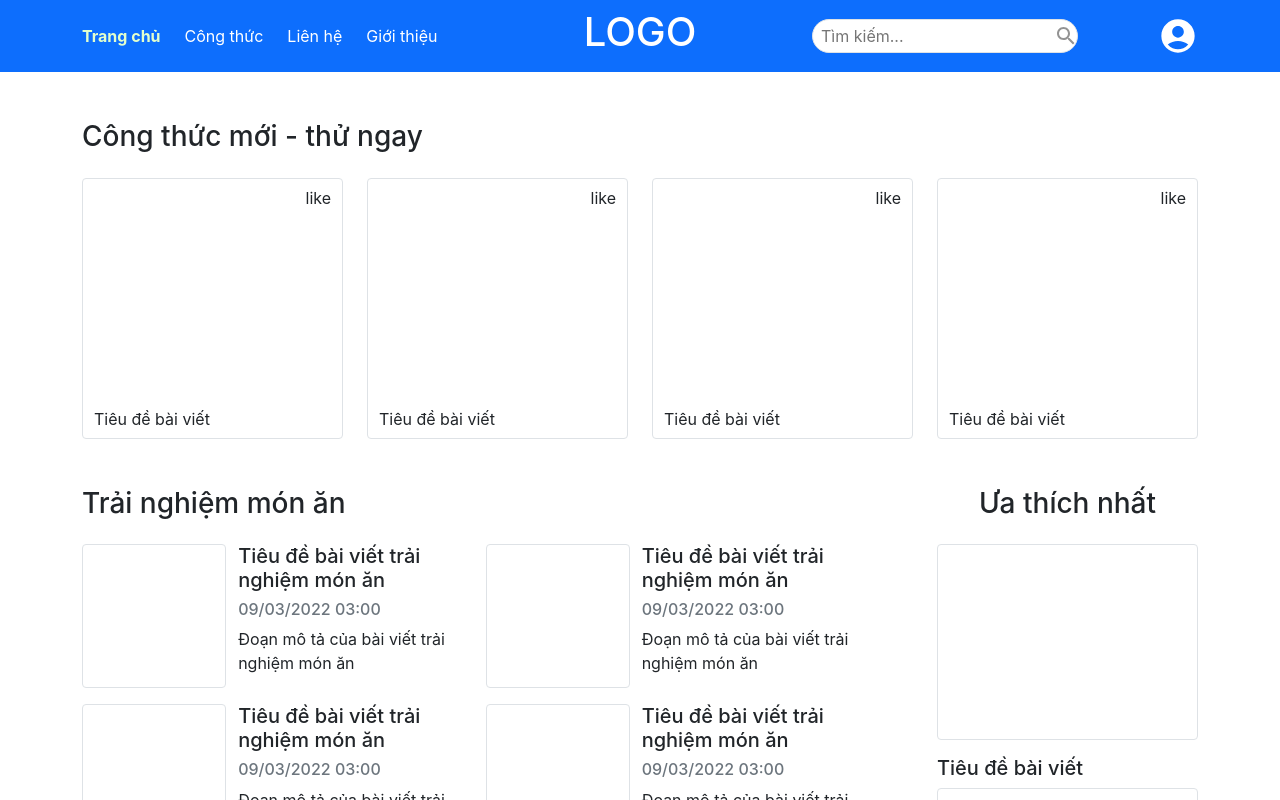
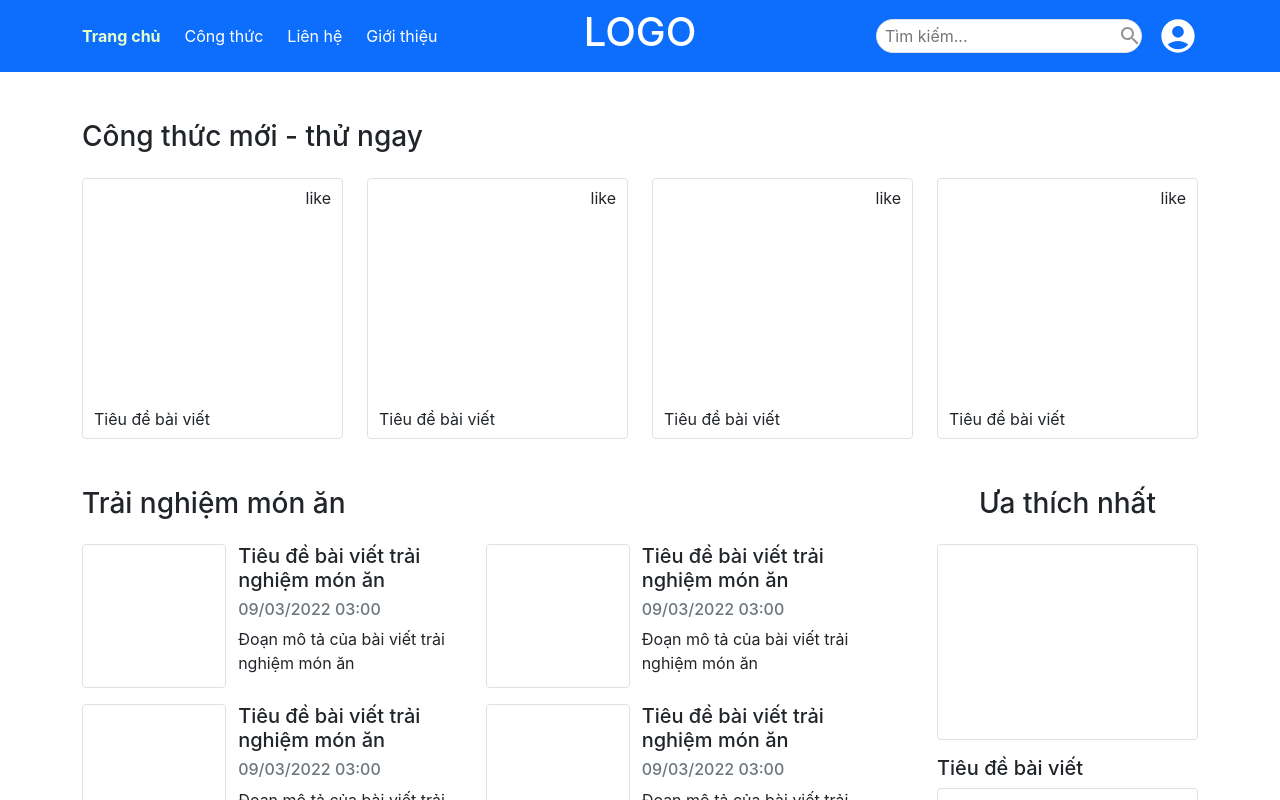
Before and after one commit to DoMinhHieu1997/MindX-Web55-Project, a React (Create React App) app: page / in a window 1280 px wide. Shown: the top 800 px of the page. Built offline with nearby package versions, Linux system fonts and the light colour scheme.

Commit message:
edit avatar2

```diff
--- a/src/components/profile/Users.js
+++ b/src/components/profile/Users.js
@@ -37,8 +37,6 @@ function Users() {
     <div>
       {
         <>
-          <Button style={{ borderRadius: 50 }} onClick={handleClick}>
-          </Button>
             <AccountCircle onClick={handleClick} style={{ fontSize: 40,color:'#fff' }} />
           <Menu open={!!anchorEl} anchorEl={anchorEl} onClose={handleClose}>
             {options.map((value) => (
```
